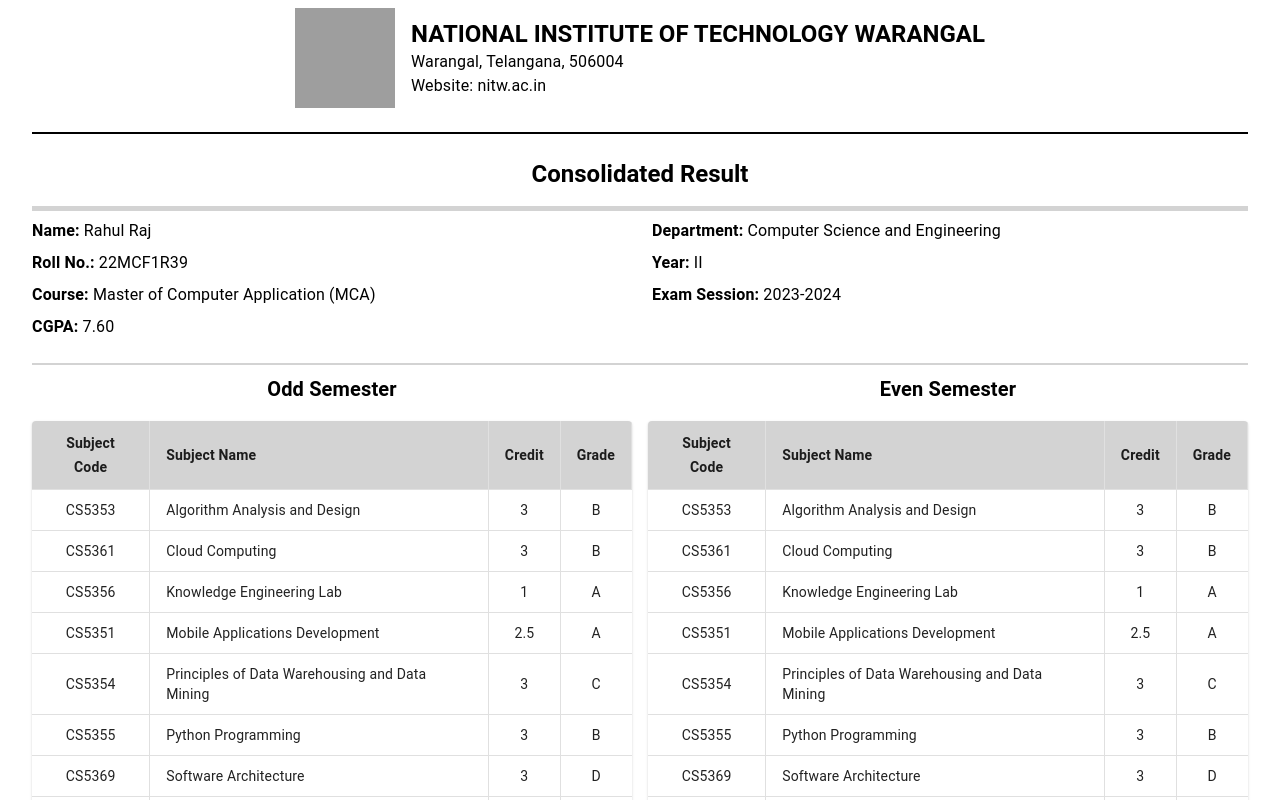
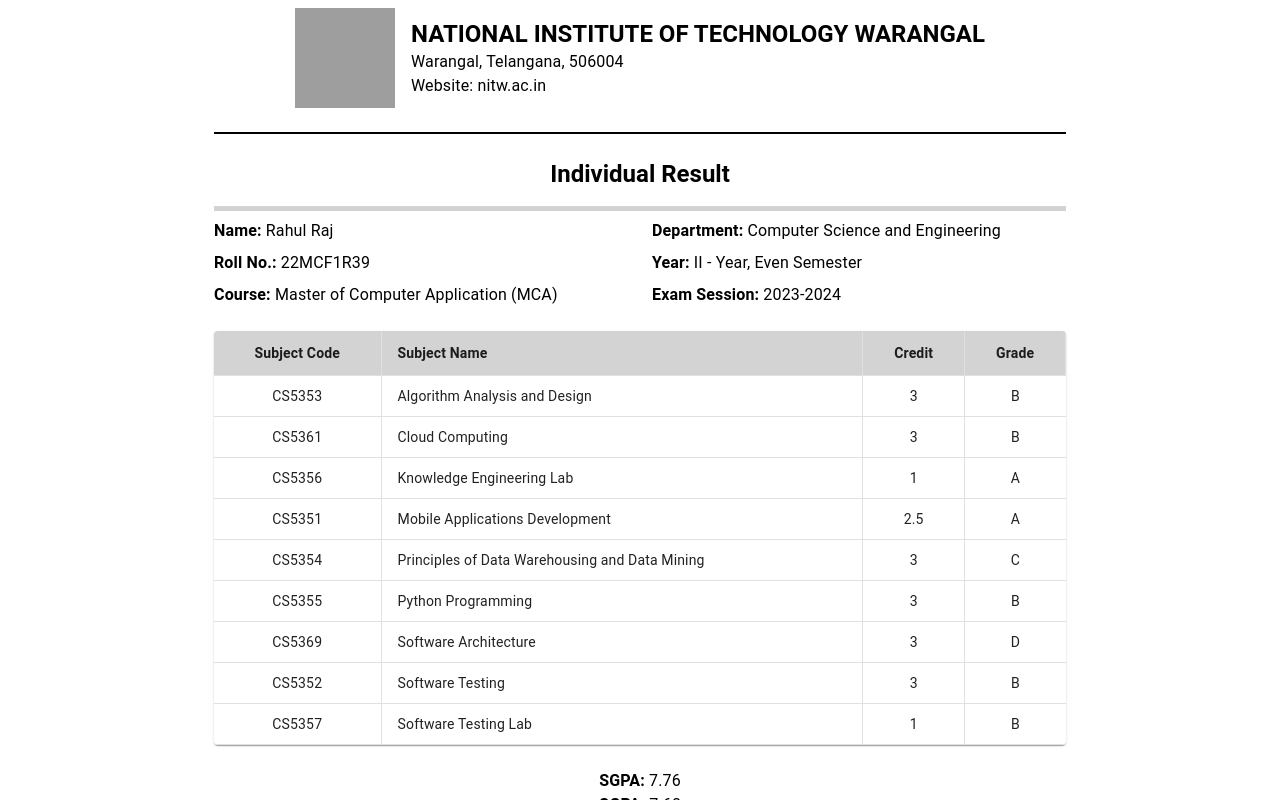
Before and after one commit to DexTerMtor-Rahul/Academic_Record, a React (Vite) app in the folder result-memo/: page / in a window 1280 px wide. Shown: the top 800 px of the page. Built offline with nearby package versions, Linux system fonts and the light colour scheme; grey boxes are pictures that could not be loaded.

Commit message:
both memo designed

```diff
--- a/result-memo/src/App.jsx
+++ b/result-memo/src/App.jsx
@@ -6,7 +6,7 @@
 const App = () => {
   return (
     <div className="App">
-      {/* <IndividualResult /> */}
+      <IndividualResult />
       <ConsolidatedResult />
     </div>
   );
```
